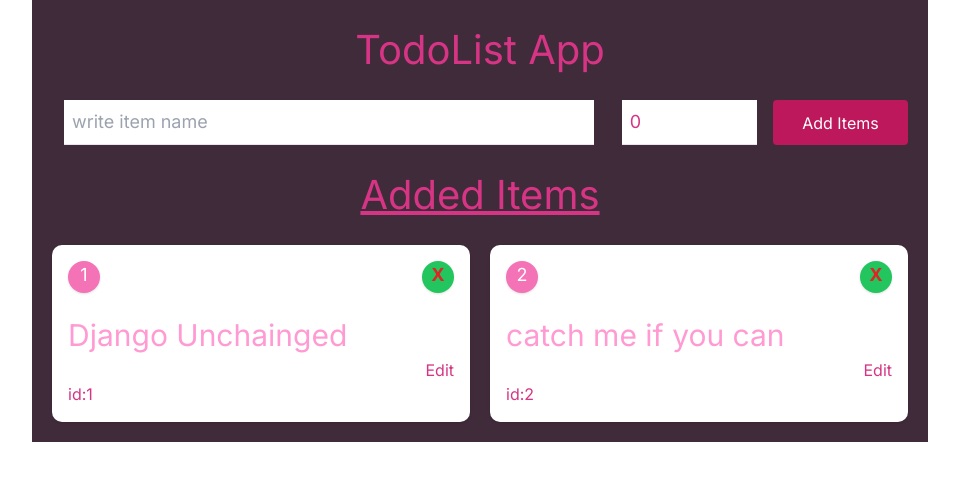
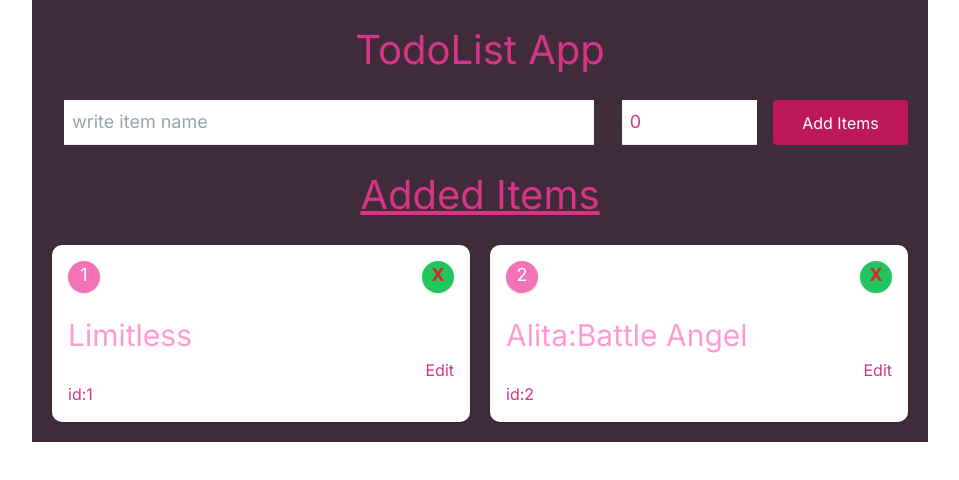
Before and after one commit to ShoomanKhatri/todo-app, a Next.js app: page / in a window 1280 px wide. Shown: the top 480 px of the page, without its empty margins (160-1119 px from the left). Built offline with nearby package versions, Linux system fonts and the light colour scheme.

Commit message:
Update page.tsx

```diff
--- a/src/app/page.tsx
+++ b/src/app/page.tsx
@@ -4,8 +4,8 @@ import { useState } from "react";
 export default function Home() {
   //define state
   const [todos, setTodos] = useState([
-    { movie: "Django Unchainged", id: 1 },
-    { movie: "catch me if you can", id: 2 },
+    { movie: "Limitless", id: 1 },
+    { movie: "Alita:Battle Angel", id: 2 },
   ]);
 
   const [inputVal, setInput] = useState("");
```
